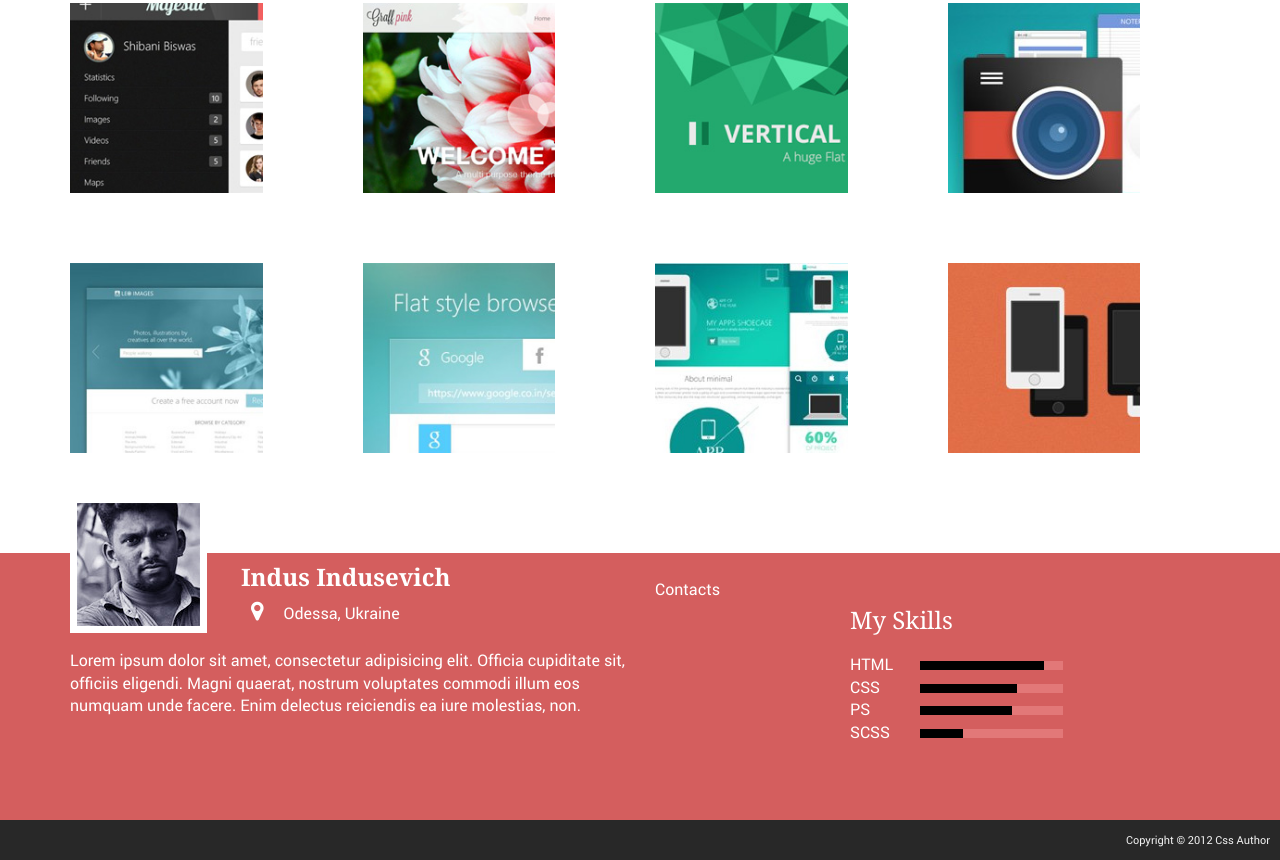
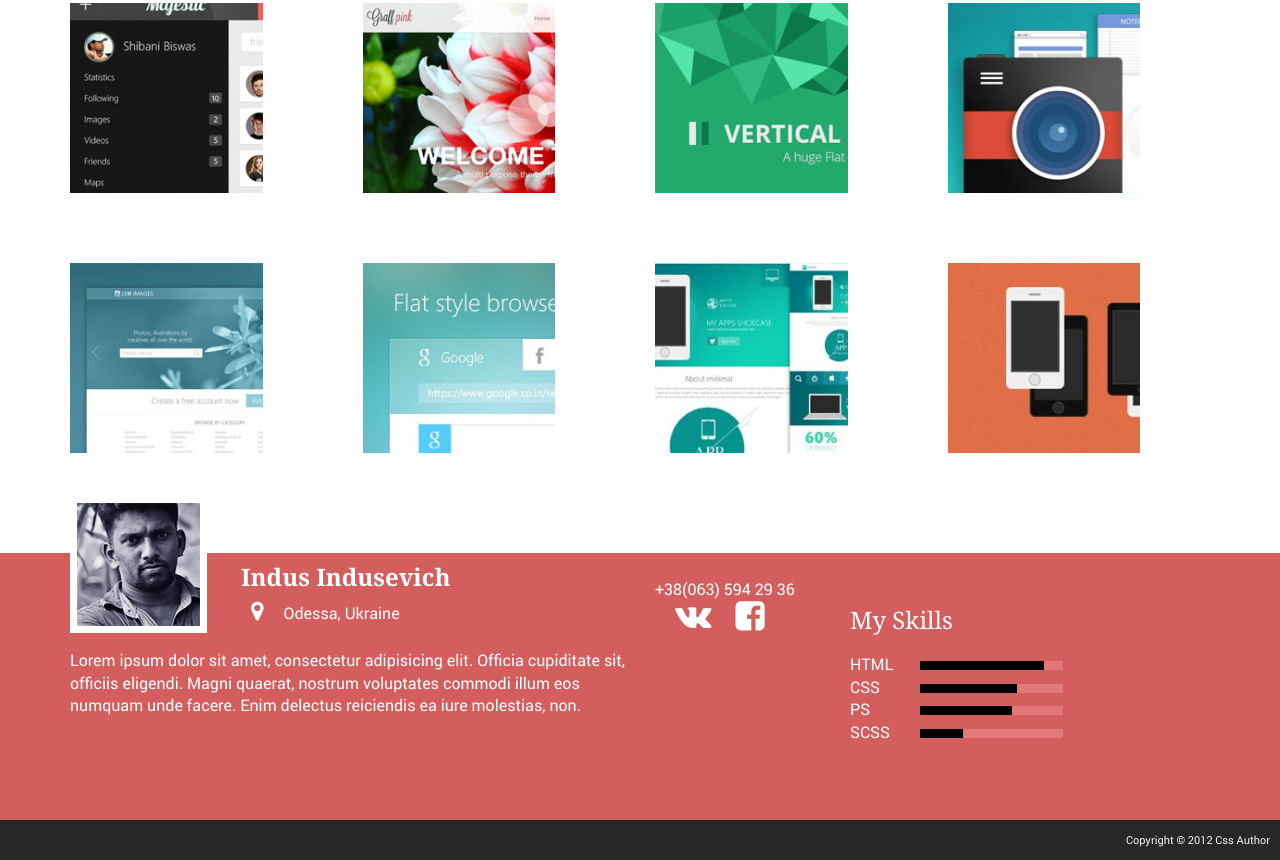
Before and after one commit to Fikus-Pikus/Folio, a plain HTML site: page index.html in a window 1280 px wide. Shown: the part 745-1605 px from the top of the page. Drawn offline with Linux system fonts and the light colour scheme; a web font is replaced by a local one.

Commit message:
Добавил котнтакты

```diff
--- a/css/main.css
+++ b/css/main.css
@@ -140,8 +140,15 @@ header {
     color: #FFF;
 }
 
-.contacts_btn {
+.contacts {
   margin-top: 25px;
+}
+.contacts i {
+  color: #FFF;
+  font-size: 34px;
+}
+.soc_btn a {
+  margin-left: 20px;
 }
 /* Skills */
 
--- a/index.html
+++ b/index.html
@@ -90,37 +90,6 @@
 	</section>
 
 	<div class="info">
-		<!-- <div class="container">
-			<div class="row">
-				<div class="col-md-8">
-					<div class="my_photo">
-						<img src="img/user_ph.jpg" alt="myphoto">
-						<div class="my_name">
-							<h3>Indus Indusevich</h3>
-							<span><a href="https://www.google.com.ua/maps/place/%D0%9E%D0%B4%D0%B5%D1%81%D1%81%D0%B0,+%D0%9E%D0%B4%D0%B5%D1%81%D1%81%D0%BA%D0%B0%D1%8F+%D0%BE%D0%B1%D0%BB%D0%B0%D1%81%D1%82%D1%8C/@46.6913287,30.4283021,8z/data=!4m18!1m15!4m14!1m6!1m2!1s0x40c6318a0b864c43:0x129f8fe28cf2176c!2z0J7QtNC10YHRgdCw!2m2!1d30.7233095!2d46.482526!1m6!1m2!1s0x40c6318a0b864c43:0x129f8fe28cf2176c!2z0J7QtNC10YHRgdCwLCDQntC00LXRgdGB0LrQsNGPINC-0LHQu9Cw0YHRgtGM!2m2!1d30.7233095!2d46.482526!3m1!1s0x40c6318a0b864c43:0x129f8fe28cf2176c?hl=ru" target="blank"><i class="fa fa-map-marker"></i>Odessa, Ukraine</a></span>
-						</div>
-					</div>
-					<div class="about">
-						<p>
-							Lorem ipsum dolor sit amet, consectetur adipisicing elit. Officia cupiditate sit, officiis eligendi. Magni quaerat, nostrum voluptates commodi illum eos numquam unde facere. Enim delectus reiciendis ea iure molestias, non.
-						</p>
-					</div>
-				</div>
-				<hr class="hidden-md hidden-lg">
-				<div class="col-md-4">
-					<div class="skill_block">
-						<span class="my_skills">My Skills</span>
-						<ul>
-							<li><span class="skill_descr">HTML</span><span class="bgc_skill"><span class="bgc_percent bg_blackout_1"></span></span></li>
-							<li><span class="skill_descr">CSS</span><span class="bgc_skill"><span class="bgc_percent bg_blackout_2"></span></span></li>
-							<li><span class="skill_descr">PS</span><span class="bgc_skill"><span class="bgc_percent bg_blackout_3"></span></span></li>
-							<li><span class="skill_descr">SCSS</span><span class="bgc_skill"><span class="bgc_percent bg_blackout_4"></span></span></li>
-						</ul>
-					</div>
-
-				</div>
-			</div>
-		</div> -->
 		<div class="container"><!--переделать див инфо с помощью сеток  -->
 			<div class="row">
 				<div class="col-md-6">
@@ -136,8 +105,16 @@
 					</div>
 				</div>
 				<div class="col-md-2">
-					<div class="contacts_btn">
-						Contacts
+					<div class="contacts">
+						<span class="phone">+38(063) 594 29 36</span>
+						<div class="soc_btn">
+							<a href="https://vk.com/">
+							<i class="fa fa-vk"></i>
+							</a>
+							<a href="https://www.facebook.com/">
+								<i class="fa fa-facebook-square"></i>
+							</a>
+						</div>
 					</div>
 				</div>
 				<div class="col-md-4">
@@ -153,8 +130,6 @@
 				</div>
 			</div>
 		</div>
-
-
 	</div>
 
 
```
